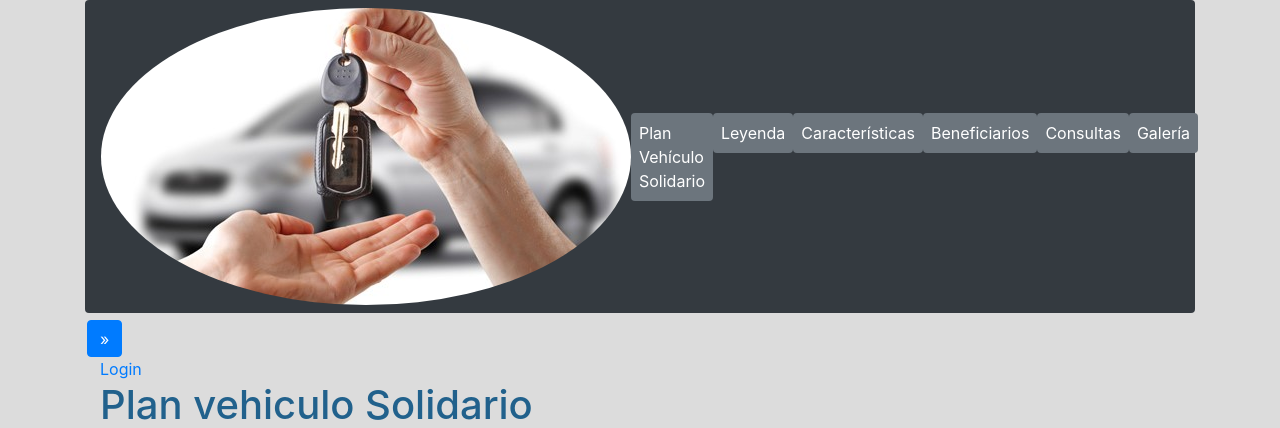
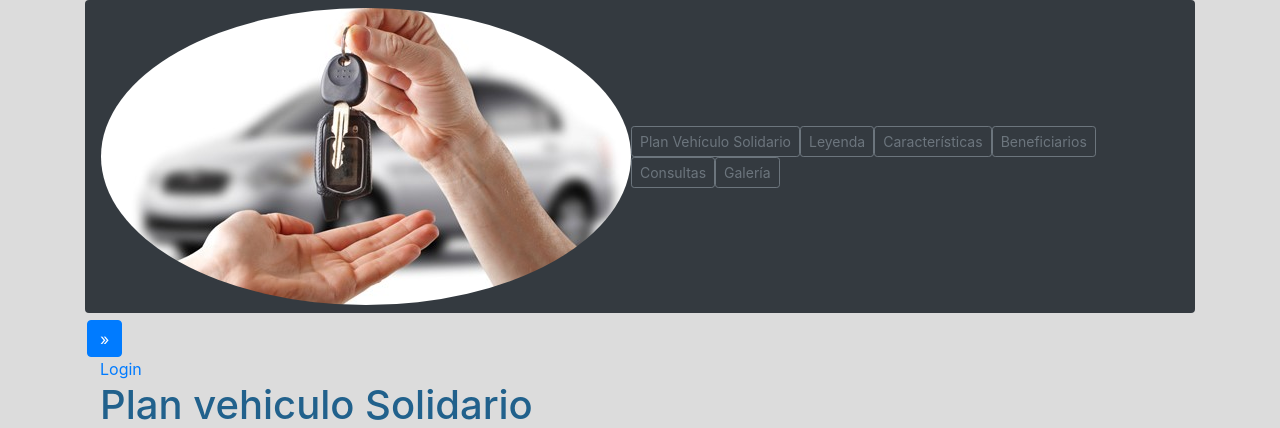
Before and after one commit to SamaBG/PVS, a PHP site: page /index.php in a window 1280 px wide. Shown: the top 428 px of the page. Run offline with PHP 8.4, Linux system fonts and the light colour scheme.

Commit message:
Update menu.php

```diff
--- a/menu.php
+++ b/menu.php
@@ -24,35 +24,36 @@
    function menu(){
        global $menu1,$perfil;
        $menu='<div class="container">
-            <nav style="width: 1110px; margin-left: 0px" class="navbar navbar-expand-lg navbar-dark bg-dark rounded">
+                 <nav style="margin-left: 0px" class="navbar navbar-expand-lg navbar-dark bg-dark rounded">
 
 
                    <img id=link_logo src="img/logo.jpg" alt="logo del sitio" class="rounded-circle">
 
-                   <button class="navbar-toggler" type="button" data-bs-toggle="collapse" data-bs-target="#navbarTogglerDemo01" aria-controls="menu" aria-expanded="false" aria-label="Toggle navigation">
+
+                 <button class="navbar-toggler" type="button" data-toggle="collapse" data-target="#barra"  aria-expanded="false" aria-label="Toggle navigation">
                     <span class="navbar-toggler-icon"></span>
                    </button>
 
 
-                 <div class="collapse navbar-collapse" id="menu">
-                    <ul class="navbar-nav mr-auto">
-                        <li class="nav-item active">
-                            <a href="index.php" id=link1 title="Inicio del Sitio" class="nav-link btn-secondary rounded">Plan Vehículo Solidario</a>
+                 <div class="collapse navbar-collapse" id="barra">
+                    <ul class="nav navbar-nav" id="nav-link">
+                        <li>
+                            <a href="index.php" id=link1 title="Inicio del Sitio" class="btn btn-sm btn-outline-secondary">Plan Vehículo Solidario</a>
                         </li>
-                        <li class="nav-item active">
-                            <a href="leyenda.php" title"Leyenda" class="nav-link btn-secondary rounded" >Leyenda</a>
+                        <li>
+                            <a href="leyenda.php" title="Leyenda" class="btn btn-sm btn-outline-secondary">Leyenda</a>
                         </li>
-                        <li class="nav-item active">
-                            <a href="caracteristicas.php" title="Caracteristicas" class="nav-link btn-secondary rounded">Características</a>
+                        <li>
+                            <a href="caracteristicas.php" title="Caracteristicas" class="btn btn-sm btn-outline-secondary">Características</a>
                         </li>
-                        <li class="nav-item active">
-                            <a href="beneficiarios.php" title="Beneficiarios" class="nav-link btn-secondary rounded">Beneficiarios</a>
+                        <li>
+                            <a href="beneficiarios.php" title="Beneficiarios" class="btn btn-sm btn-outline-secondary">Beneficiarios</a>
                         </li>
-                        <li class="nav-item active">
-                            <a href="consultas.php" title="Consultas" class="nav-link  btn-secondary rounded">Consultas</a>
+                        <li>
+                            <a href="consultas.php" title="Consultas" class="btn btn-sm btn-outline-secondary">Consultas</a>
                         </li>
-                        <li class="nav-item dropdown active">
-                            <a href="galeria.php" title="Galería" class="nav-link btn-secondary rounded">Galería</h4></a>
+                        <li>
+                            <a href="galeria.php" title="Galería" class="btn btn-sm btn-outline-secondary">Galería</a>
                         </li>
 
                     </ul>
```
